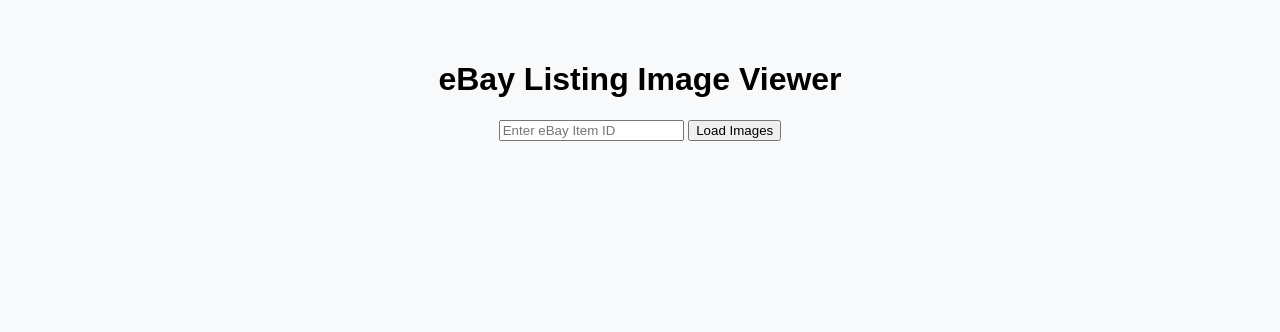
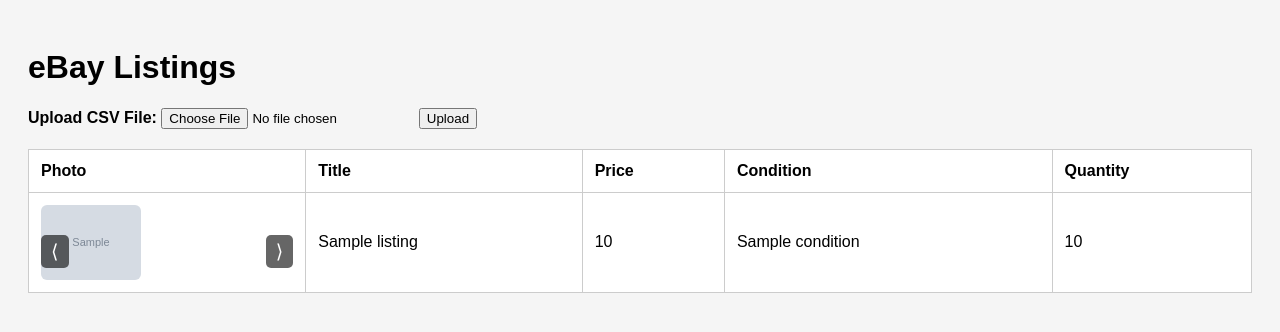
Before and after one commit to chunklafunk/Crossposter, a Flask app: template templates/index.html in a window 1280 px wide. Shown: the top 332 px of the page. Run offline with Flask 3, Linux system fonts and the light colour scheme; the template is opened without the code that fills it: most values are stand-ins (such as "Sample title", 1, 10 or a date in 2020); grey boxes marked "Sample" are stand-in pictures.

Commit message:
Update index.html

```diff
--- a/templates/index.html
+++ b/templates/index.html
@@ -2,101 +2,91 @@
 <html lang="en">
 <head>
   <meta charset="UTF-8" />
-  <meta name="viewport" content="width=device-width, initial-scale=1.0"/>
-  <title>eBay Crossposter</title>
+  <title>eBay Listings</title>
   <style>
-    body {
-      font-family: Arial, sans-serif;
-      background: #f8f9fa;
-      padding: 2rem;
-      text-align: center;
+    body { font-family: Arial; padding: 20px; background: #f5f5f5; }
+    table { border-collapse: collapse; width: 100%; background: #fff; margin-top: 20px; }
+    th, td { padding: 12px; border: 1px solid #ccc; text-align: left; }
+    img { max-width: 100px; max-height: 100px; border-radius: 6px; }
+    .carousel { position: relative; display: flex; align-items: center; }
+    .carousel img { display: block; }
+    .carousel button {
+      background: rgba(0,0,0,0.6);
+      color: white;
+      border: none;
+      font-size: 1.2rem;
+      padding: 5px 10px;
+      cursor: pointer;
+      border-radius: 5px;
+      position: absolute;
+      top: 40%;
     }
-    #image-viewer {
-      position: relative;
-      display: inline-block;
-      max-width: 90vw;
-      max-height: 90vh;
-      margin-top: 1rem;
-    }
-    #image-viewer img {
-      max-width: 100%;
-      max-height: 70vh;
-      border-radius: 12px;
-      box-shadow: 0 0 10px rgba(0,0,0,0.2);
-    }
-    .nav-arrow {
-      position: absolute;
-      top: 50%;
-      transform: translateY(-50%);
-      font-size: 2rem;
-      background: rgba(0,0,0,0.5);
-      color: #fff;
-      border: none;
-      padding: 0.5rem 1rem;
-      cursor: pointer;
-      border-radius: 8px;
-    }
-    #prev-btn { left: -50px; }
-    #next-btn { right: -50px; }
-    #loading { margin-top: 2rem; font-weight: bold; }
-    #title { margin-top: 1.5rem; font-size: 1.1rem; color: #333; }
+    .prev-btn { left: 0; }
+    .next-btn { right: 0; }
   </style>
 </head>
 <body>
 
-  <h1>eBay Listing Image Viewer</h1>
-  <input type="text" id="item-id" placeholder="Enter eBay Item ID" />
-  <button onclick="loadImages()">Load Images</button>
+<h1>eBay Listings</h1>
 
-  <div id="loading" style="display:none;">🔄 Fetching images...</div>
-  <div id="image-viewer" style="display:none;">
-    <button id="prev-btn" class="nav-arrow" onclick="showImage(currentIndex - 1)">⟨</button>
-    <img id="carousel-image" src="" alt="eBay Item Image" />
-    <button id="next-btn" class="nav-arrow" onclick="showImage(currentIndex + 1)">⟩</button>
-    <div id="title"></div>
-  </div>
+<form method="POST" enctype="multipart/form-data">
+  <label><strong>Upload CSV File:</strong></label>
+  <input type="file" name="csv" required />
+  <button type="submit">Upload</button>
+</form>
 
-  <script>
-    let images = [];
-    let currentIndex = 0;
+{% if listings %}
+<table>
+  <thead>
+    <tr>
+      <th>Photo</th>
+      <th>Title</th>
+      <th>Price</th>
+      <th>Condition</th>
+      <th>Quantity</th>
+    </tr>
+  </thead>
+  <tbody>
+    {% for listing in listings %}
+    <tr>
+      <td>
+        <div class="carousel" id="carousel-{{ loop.index }}">
+          {% if listing.images %}
+            <img src="{{ listing.images[0] }}" id="img-{{ loop.index }}" />
+            <button class="prev-btn" onclick="navigate({{ loop.index }}, -1)">⟨</button>
+            <button class="next-btn" onclick="navigate({{ loop.index }}, 1)">⟩</button>
+          {% else %}
+            <img src="https://via.placeholder.com/100?text=No+Image" />
+          {% endif %}
+        </div>
+      </td>
+      <td>{{ listing.Title or listing.title }}</td>
+      <td>{{ listing.Price or listing.price }}</td>
+      <td>{{ listing.Condition or listing.condition }}</td>
+      <td>{{ listing.Quantity or listing.quantity }}</td>
+    </tr>
+    {% endfor %}
+  </tbody>
+</table>
+{% endif %}
 
-    function loadImages() {
-      const itemId = document.getElementById("item-id").value.trim();
-      if (!itemId) return alert("Enter a valid item ID");
+<script>
+  const imageMap = {};
+  {% for listing in listings %}
+    imageMap[{{ loop.index }}] = {{ listing.images|tojson }};
+  {% endfor %}
 
-      images = [];
-      currentIndex = 0;
-      document.getElementById("loading").style.display = "block";
-      document.getElementById("image-viewer").style.display = "none";
-
-      fetch(`/api/images?item=${itemId}`)
-        .then(res => res.json())
-        .then(data => {
-          images = data.image_urls || [];
-          if (images.length === 0) {
-            alert("No images found for that item.");
-            document.getElementById("loading").style.display = "none";
-            return;
-          }
-          document.getElementById("loading").style.display = "none";
-          document.getElementById("image-viewer").style.display = "inline-block";
-          showImage(0);
-        })
-        .catch(err => {
-          console.error(err);
-          alert("Failed to fetch images.");
-          document.getElementById("loading").style.display = "none";
-        });
-    }
-
-    function showImage(index) {
-      if (images.length === 0) return;
-      currentIndex = (index + images.length) % images.length;
-      const img = document.getElementById("carousel-image");
-      img.src = images[currentIndex];
-      document.getElementById("title").textContent = `Image ${currentIndex + 1} of ${images.length}`;
-    }
-  </script>
+  const currentIndexes = {};
+  function navigate(rowId, direction) {
+    if (!imageMap[rowId]) return;
+    currentIndexes[rowId] = (currentIndexes[rowId] || 0) + direction;
+    const total = imageMap[rowId].length;
+    if (currentIndexes[rowId] >= total) currentIndexes[rowId] = 0;
+    if (currentIndexes[rowId] < 0) currentIndexes[rowId] = total - 1;
+    const imgTag = document.getElementById('img-' + rowId);
+    imgTag.src = imageMap[rowId][currentIndexes[rowId]];
+  }
+</script>
 
 </body>
 </html>
```
